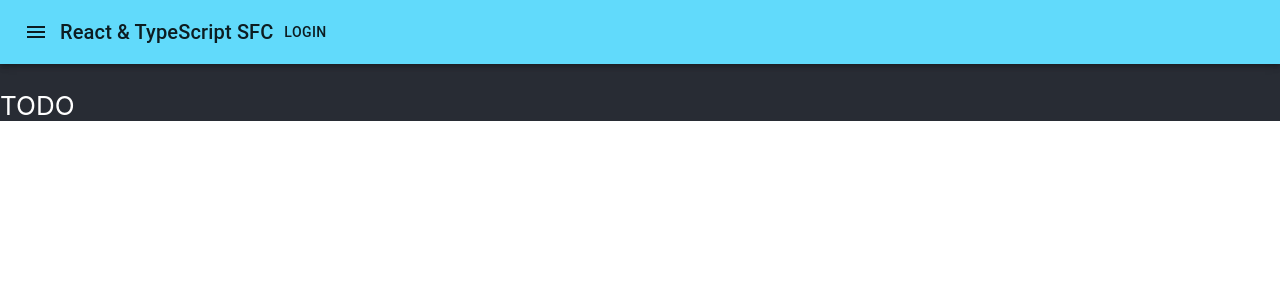
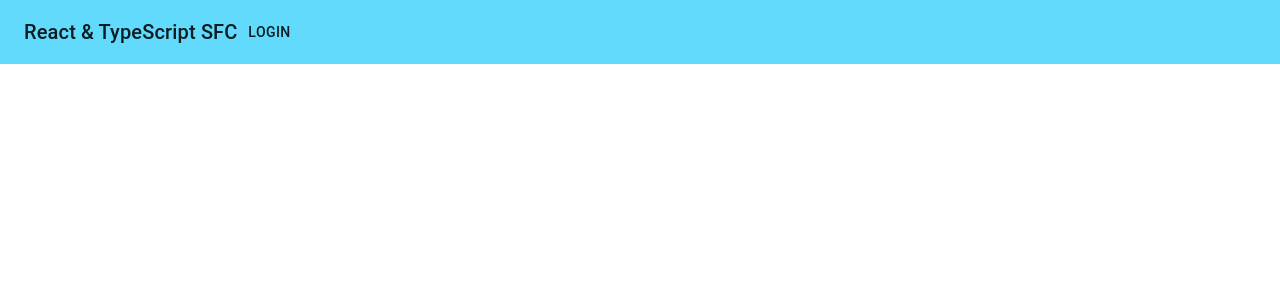
Before and after one commit to Imamachi-n/react-typescript-sfc, a React (Create React App) app: page /todo in a window 1280 px wide. Shown: the top 300 px of the page. Built offline with nearby package versions, Linux system fonts and the light colour scheme.

Commit message:
create appBar sticked on Top

```diff
--- /dev/null
+++ b/src/components/Common/ElevationScroll/index.tsx
@@ -0,0 +1,21 @@
+import React from 'react';
+import { useScrollTrigger } from '@material-ui/core';
+
+interface ScrollProps {
+  children: React.ReactElement;
+}
+
+// Component for Elevate App Bar
+// https://material-ui.com/components/app-bar/#elevate-app-bar
+export default function ElevationScroll(props: ScrollProps) {
+  const { children } = props;
+
+  const trigger = useScrollTrigger({
+    disableHysteresis: true,
+    threshold: 0,
+  });
+
+  return React.cloneElement(children, {
+    elevation: trigger ? 4 : 0,
+  });
+}
--- /dev/null
+++ b/src/components/Common/Typography/Text/index.tsx
@@ -0,0 +1,10 @@
+// 1. Import Layer
+import { Typography } from '@material-ui/core';
+import styled from 'styled-components';
+
+// 4. Style Layer
+const StyledTypography = styled(Typography)`
+  color: #fff;
+`;
+
+export default StyledTypography;
--- a/src/components/Menu/index.tsx
+++ b/src/components/Menu/index.tsx
@@ -4,7 +4,8 @@
 import MenuIcon from '@material-ui/icons/Menu';
 import styled from 'styled-components';
 import StyledAppBar from '../Common/AppBar';
-import StyledTypography from '../Common/Typography';
+import StyledTypography from '../Common/Typography/Primary';
+import ElevationScroll from '../Common/ElevationScroll';
 
 // 2. Types Layer
 type Props = {
@@ -18,19 +19,20 @@
   const { className } = props;
 
   return (
+    <>
       <div className={className}>
-      <StyledAppBar position="static">
+        <ElevationScroll {...props}>
+          <StyledAppBar>
             <Toolbar>
-          <IconButton edge="start" color="inherit" aria-label="menu">
-            <MenuIcon />
-          </IconButton>
               <StyledTypography variant="h6">
                 React & TypeScript SFC
               </StyledTypography>
               <Button>Login</Button>
             </Toolbar>
           </StyledAppBar>
+        </ElevationScroll>
       </div>
+    </>
   );
 };
 
--- a/src/components/TopPage/Description/index.tsx
+++ b/src/components/TopPage/Description/index.tsx
@@ -1,6 +1,8 @@
 // 1. Import Layer
 import React from 'react';
 import styled from 'styled-components';
+import { Box } from '@material-ui/core';
+import TextTypography from '../../Common/Typography/Text';
 
 // 2. Types Layer
 type Props = {
@@ -15,9 +17,10 @@
 
   return (
     <div className={className}>
-      <p>
-        Edit <code>src/App.tsx</code> and save to reload.
-      </p>
+      <Box fontWeight="fontWeightBold">
+        <TextTypography variant="h2">React</TextTypography>
+      </Box>
+      <p>A JavaScript library for building user interfaces.</p>
       <a
         className="App-link"
         href="https://reactjs.org"
--- a/src/components/TopPage/index.tsx
+++ b/src/components/TopPage/index.tsx
@@ -27,6 +27,7 @@
 
 // 4. Style Layer
 const StyledTopPage = styled(TopPage)`
+  margin-top: 64px;
   min-height: 100vh;
   text-align: center;
   display: flex;
```
Also changed, not shown: src/components/Common/Typography/Primary/index.tsx (renamed from src/components/Common/Typography/index.tsx). Lines whose indentation alone changed are shown as unchanged.
